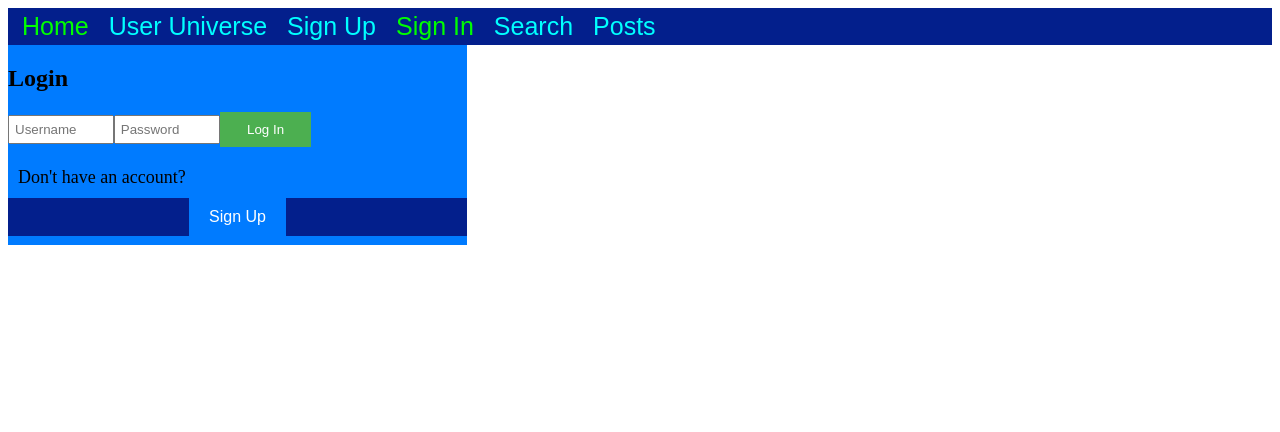
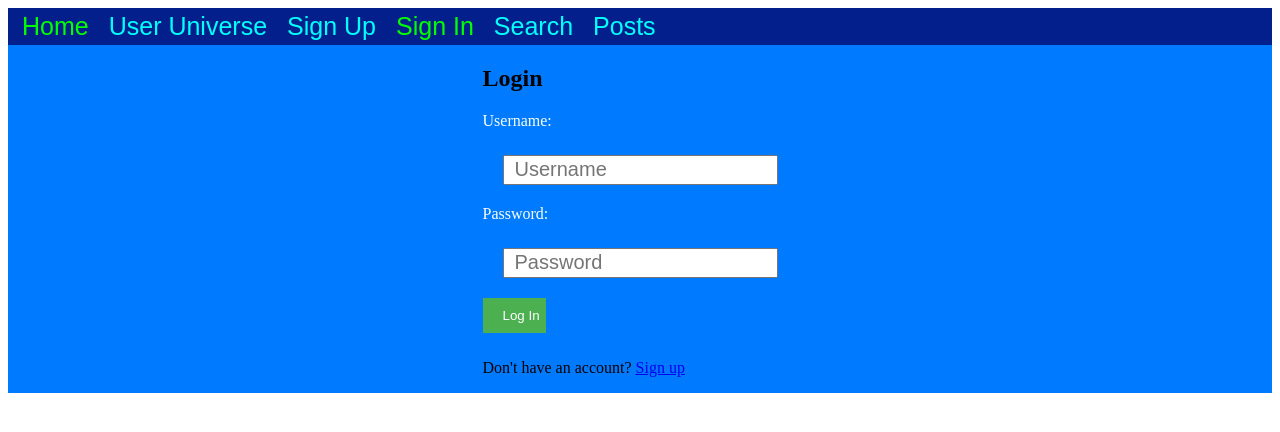
Before and after one commit to FlushingBaseball/phase-2, a React (Create React App) app: page /sign-In in a window 1280 px wide. Shown: the top 432 px of the page. Built offline with nearby package versions, Linux system fonts and the light colour scheme; data requests are answered from the project's data file.

Commit message:
sign in fixed

```diff
--- a/public/App.css
+++ b/public/App.css
@@ -1,4 +1,3 @@
-
 .Mini-User .location {
   color: #f8ffff;
   padding-top: 20px;
@@ -111,6 +110,9 @@ button.active {
 .nav{
   flex: auto;
   padding: 0px;
+  display: flex;
+  position: sticky;
+  flex: 1;
 }
 
 
@@ -140,18 +142,19 @@ button.active {
 
 /* Rest of the CSS remains the same */
 
-.statusUpdate{
+#authorization{
   display: flex;
   justify-content: center;
   align-items: center;
   flex-direction: column;
 }
 
-
-
-p {
-  margin: 10px;
-  font-size: 18px;
+ .userPassword{
+  margin: 20px;
+  width: 20vw;
+  height: 2vh;
+  font-size: 20px;
+  padding-left: 10px;
 }
 
 
--- a/src/Header.js
+++ b/src/Header.js
@@ -9,7 +9,7 @@ function Header() {
         <NavLink to="/userUniverse">User Universe</NavLink>
         <NavLink to="/sign-Up">Sign Up</NavLink>
         <NavLink to="/sign-In">Sign In</NavLink>
-        <NavLink to="Search">Search</NavLink>
+        <NavLink to="/Search">Search</NavLink>
         <NavLink to="/posts">Posts</NavLink>
       </nav>
     </div>
--- a/src/Search.js
+++ b/src/Search.js
@@ -19,7 +19,7 @@ function Search() {
   }
 
   return (
-    <div className='App'>
+    <div className='search'>
       <input
         type="text"
         placeholder="Searching for..."
--- a/src/SignInPage.js
+++ b/src/SignInPage.js
@@ -1,12 +1,87 @@
+// import React, { useState, useEffect } from 'react';
+// import {BrowserRouter as Router, useHistory } from 'react-router-dom';
+// import NewUser from './NewUser';
+
+// function SignInPage() {
+//   const [authorized, setAuthorized] = useState(false);
+//   const [users, setUsers] = useState([]);
+//   const [username, setUsername] = useState('');
+//   const [password, setPassword] = useState('');
+
+//   useEffect(() => {
+//     fetchUsers();
+//   }, []);
+
+//   async function fetchUsers() {
+//     try {
+//       const response = await fetch('http://localhost:3001/Users');
+//       const data = await response.json();
+//       setUsers(data);
+//     } catch (error) {
+//       console.error('Error fetching user data:', error);
+//     }
+//   }
+
+//   const history = useHistory();
+
+//   function handleSubmit(e) {
+//     e.preventDefault();
+//     const auth = users.some((user) => user.username === username && user.password === password);
+//     setAuthorized(auth);
+//     if (auth) {
+//       history.push('/');
+//     } else {
+//       alert('Sorry Wrong username or password')
+//     }
+//   }
+
+//   const login = (
+//     <form action="#" onSubmit={handleSubmit}>
+//       <input
+//         type="text"
+//         placeholder="Username"
+//         value={username}
+//         onChange={(e) => setUsername(e.target.value)}
+//         autoComplete="username"
+//       />
+//       <input
+//         type="password"
+//         placeholder="Password"
+//         value={password}
+//         onChange={(e) => setPassword(e.target.value)}
+//       />
+//       <input type="submit" value="Log In" />
+//       <p>Don't have an account?</p>
+//       <NewUser />
+//     </form>
+//   );
+
+//   return (
+//     <div id="authorization" className="container">
+//         {authorized ? (
+//           <div>
+//           </div>
+//         ) : (
+//           <div>
+//             <h2>Login</h2>
+//             {login}
+//           </div>
+//         )}
+//     </div>
+//   );
+// }
+
+// export default SignInPage;
+
 import React, { useState, useEffect } from 'react';
-import {BrowserRouter as Router, useHistory } from 'react-router-dom';
-import NewUser from './NewUser';
+import { BrowserRouter as Router, useHistory, Link } from 'react-router-dom';
 
 function SignInPage() {
   const [authorized, setAuthorized] = useState(false);
   const [users, setUsers] = useState([]);
   const [username, setUsername] = useState('');
   const [password, setPassword] = useState('');
+  const [showAlert, setShowAlert] = useState(false);
 
   useEffect(() => {
     fetchUsers();
@@ -26,33 +101,49 @@ function SignInPage() {
 
   function handleSubmit(e) {
     e.preventDefault();
-    const auth = users.some((user) => user.username === username && user.password === password);
-    setAuthorized(auth);
-    if (auth) {
-      history.push('/');
+    const authUser = users.find((user) => user.username === username && user.password === password);
+    if (authUser) {
+      setAuthorized(true);
+      history.push(`/userUniverse/${authUser.id}`);
     } else {
-      alert('Sorry Wrong username or password')
+      setShowAlert(true);
     }
   }
 
+
   const login = (
     <form action="#" onSubmit={handleSubmit}>
+      <div>
+        <label htmlFor="username">Username:</label>
         <input
           type="text"
+          id="username"
           placeholder="Username"
           value={username}
           onChange={(e) => setUsername(e.target.value)}
           autoComplete="username"
+          className="userPassword"
         />
+      </div>
+      <div>
+        <label htmlFor="password">Password:</label>
         <input
           type="password"
+          id="password"
           placeholder="Password"
           value={password}
           onChange={(e) => setPassword(e.target.value)}
+          autoComplete="current-password"
+          className="userPassword"
         />
+      </div>
       <input type="submit" value="Log In" />
-      <p>Don't have an account?</p>
-      <NewUser />
+      {showAlert && (
+        <p style={{ color: 'red' }}>Sorry, wrong username or password</p>
+      )}
+      <p>
+        Don't have an account? <Link to="/sign-Up">Sign up</Link>
+      </p>
     </form>
   );
 
@@ -60,7 +151,7 @@ function SignInPage() {
     <div id="authorization" className="container">
       {authorized ? (
         <div>
-//testing
+          {/* Render authorized content */}
         </div>
       ) : (
         <div>
--- a/src/UserCollection.js
+++ b/src/UserCollection.js
@@ -1,5 +1,4 @@
 import MiniUser from "./MiniUser"
-import Search from "./Search"
 
 
 
@@ -20,7 +19,6 @@ function userCollection({usersArray}) {
             <MiniUser onClick={handleMiniClick} key={user.id} {...user} />
              )
         })}
-        <Search />
       </div>
     )
 }
```
Lines whose indentation alone changed are shown as unchanged.
